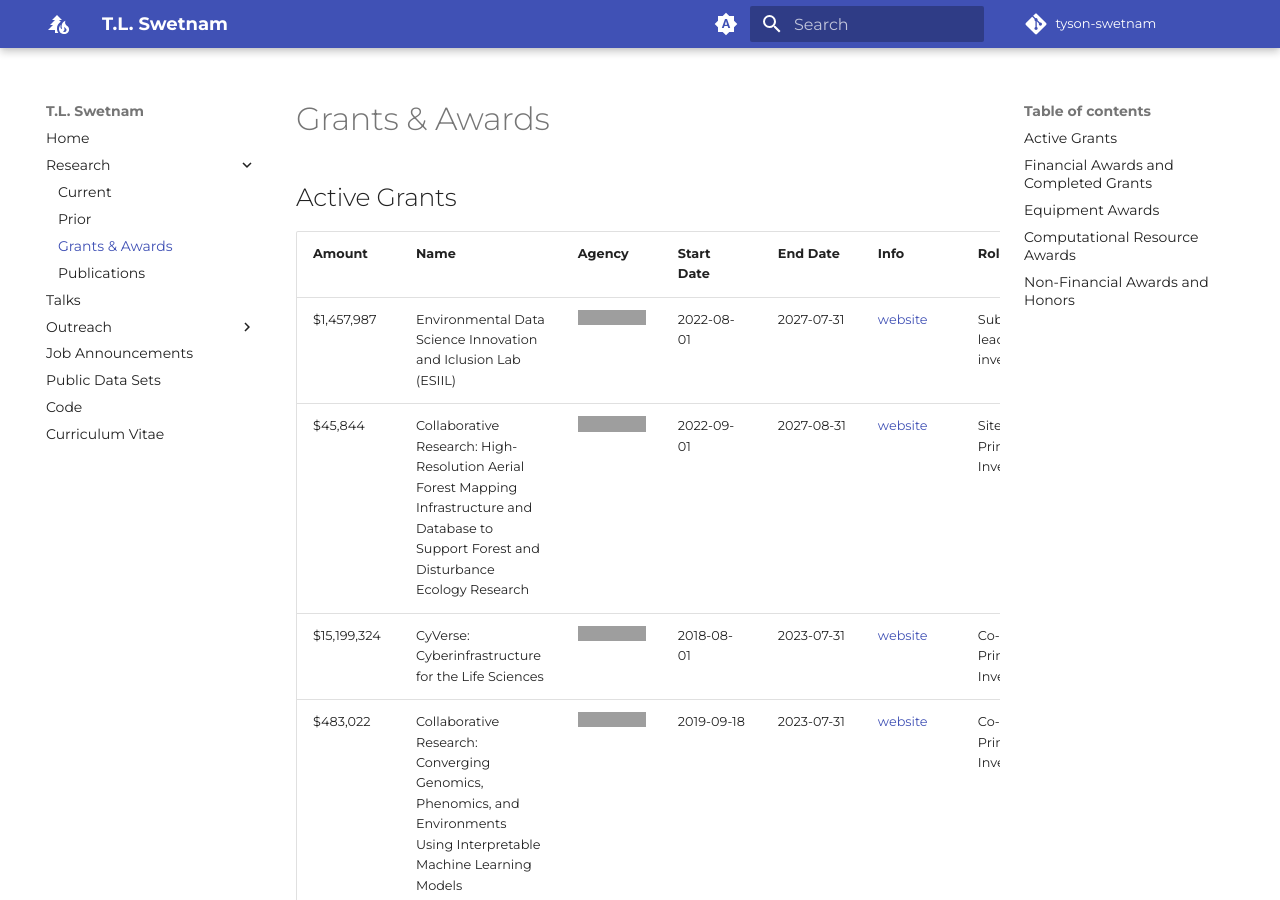
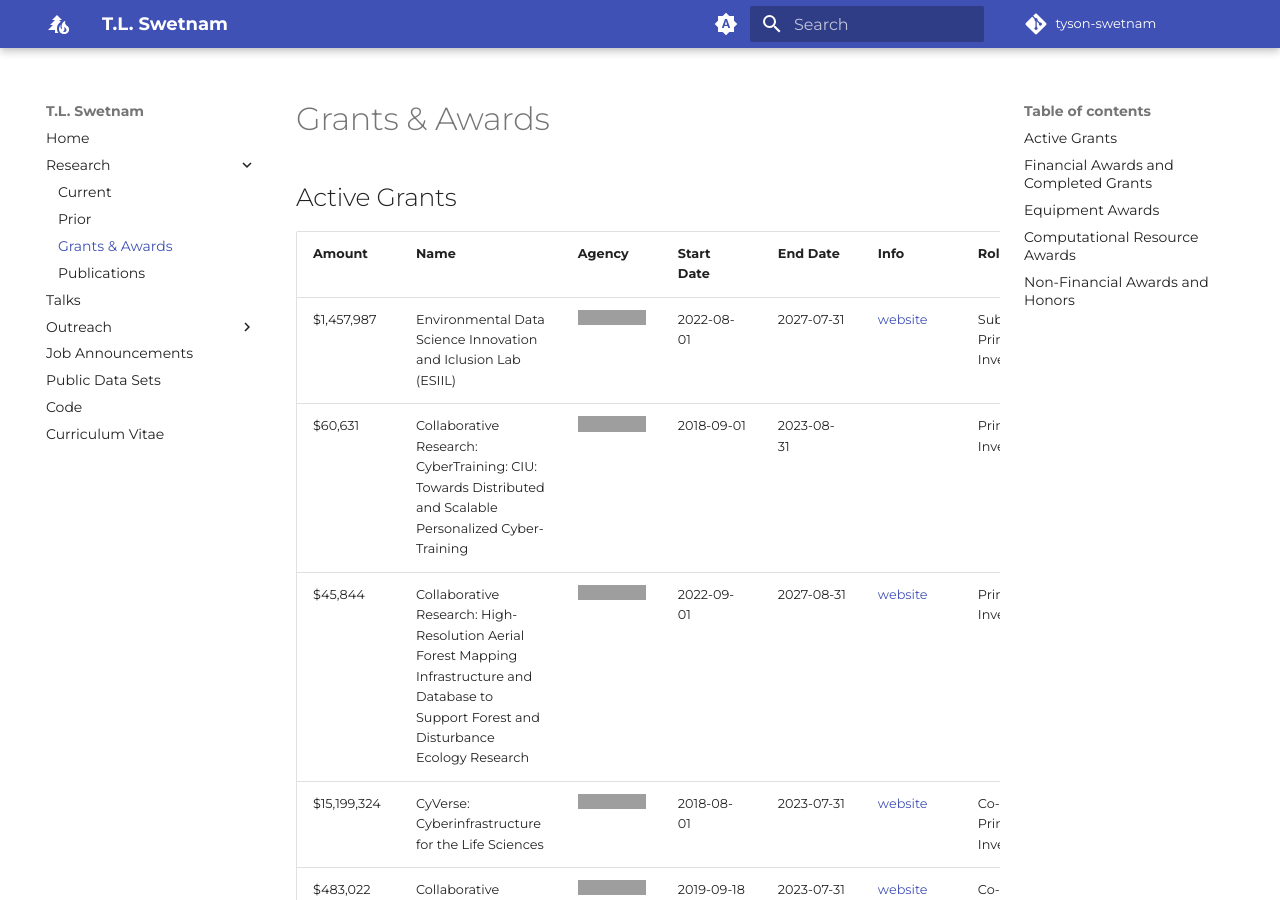
Before and after one commit to tyson-swetnam/new-website, an MkDocs documentation site: the page built from docs/awards.md, in a window 1280 px wide and 900 px high. Built offline with MkDocs 1.6.1 and Material for MkDocs 9.7.7, drawn with Linux system fonts in a browser that asks for light colours; some web fonts are replaced; comment, search, counter and statistics services are not loaded; grey boxes are pictures that could not be loaded.

Commit message:
Update awards.md

```diff
--- a/docs/awards.md
+++ b/docs/awards.md
@@ -2,8 +2,9 @@
 
 | Amount | Name | Agency | Start Date | End Date | Info | Role |
 |--------|------|--------|------------|----------|------|------|
-| $1,457,987 | Environmental Data Science Innovation and Iclusion Lab (ESIIL) | [![NSF-2153040](https://img.shields.io/badge/NSF-2153040-blue.svg)](https://www.nsf.gov/awardsearch/showAward?AWD_ID=2153040) | 2022-08-01 | 2027-07-31 | [website](https://esiil.org) | Subaward lead investigator |
-| $45,844 | Collaborative Research: High-Resolution Aerial Forest Mapping Infrastructure and Database to Support Forest and Disturbance Ecology Research | [![NSF-2152673](https://img.shields.io/badge/NSF-2152673-blue.svg)](https://www.nsf.gov/awardsearch/showAward?AWD_ID=2152673) |  2022-09-01 | 2027-08-31 | [website](https://openforestobservatory.org) | Site Principal Investigator |
+| $1,457,987 | Environmental Data Science Innovation and Iclusion Lab (ESIIL) | [![NSF-2153040](https://img.shields.io/badge/NSF-2153040-blue.svg)](https://www.nsf.gov/awardsearch/showAward?AWD_ID=2153040) | 2022-08-01 | 2027-07-31 | [website](https://esiil.org) | Sub Award Principal Investigator |
+| $60,631 | Collaborative Research: CyberTraining: CIU: Towards Distributed and Scalable Personalized Cyber-Training | [![NSF-1829701](https://img.shields.io/badge/NSF-1829701-blue.svg)](https://www.nsf.gov/awardsearch/showAward?AWD_ID=1829701) | 2018-09-01 | 2023-08-31 | | Principal Investigator |
+| $45,844 | Collaborative Research: High-Resolution Aerial Forest Mapping Infrastructure and Database to Support Forest and Disturbance Ecology Research | [![NSF-2152673](https://img.shields.io/badge/NSF-2152673-blue.svg)](https://www.nsf.gov/awardsearch/showAward?AWD_ID=2152673) |  2022-09-01 | 2027-08-31 | [website](https://openforestobservatory.org) | Principal Investigator |
 | $15,199,324 | CyVerse: Cyberinfrastructure for the Life Sciences | [![NSF-1743442](https://img.shields.io/badge/NSF-1743442-blue.svg)](https://www.nsf.gov/awardsearch/showAward?AWD_ID=1743442) | 2018-08-01 | 2023-07-31 | [website](https://cyverse.org) | Co-Principal Investigator |
 | $483,022 | Collaborative Research: Converging Genomics, Phenomics, and Environments Using Interpretable Machine Learning Models |  [![NSF-1940062](https://img.shields.io/badge/NSF-1940062-blue.svg)](https://www.nsf.gov/awardsearch/showAward?AWD_ID=1940062) | 2019-09-18 | 2023-07-31 | [website](https://genophenoenvo.github.io) | Co-Principal Investigator |
 | $143,148 | Collaborative Research: OpenDendro - Advanced Open-source Tools for Paleoenvironmental Reconstruction | [![NSF-2054516](https://img.shields.io/badge/NSF-2054516-blue.svg)](https://nsf.gov/awardsearch/showAward?AWD_ID=2054516) | 2021-06-01 | 2023-05-31 | [website](https://opendendro.github.io) | Co-Principal Investigator |
```
